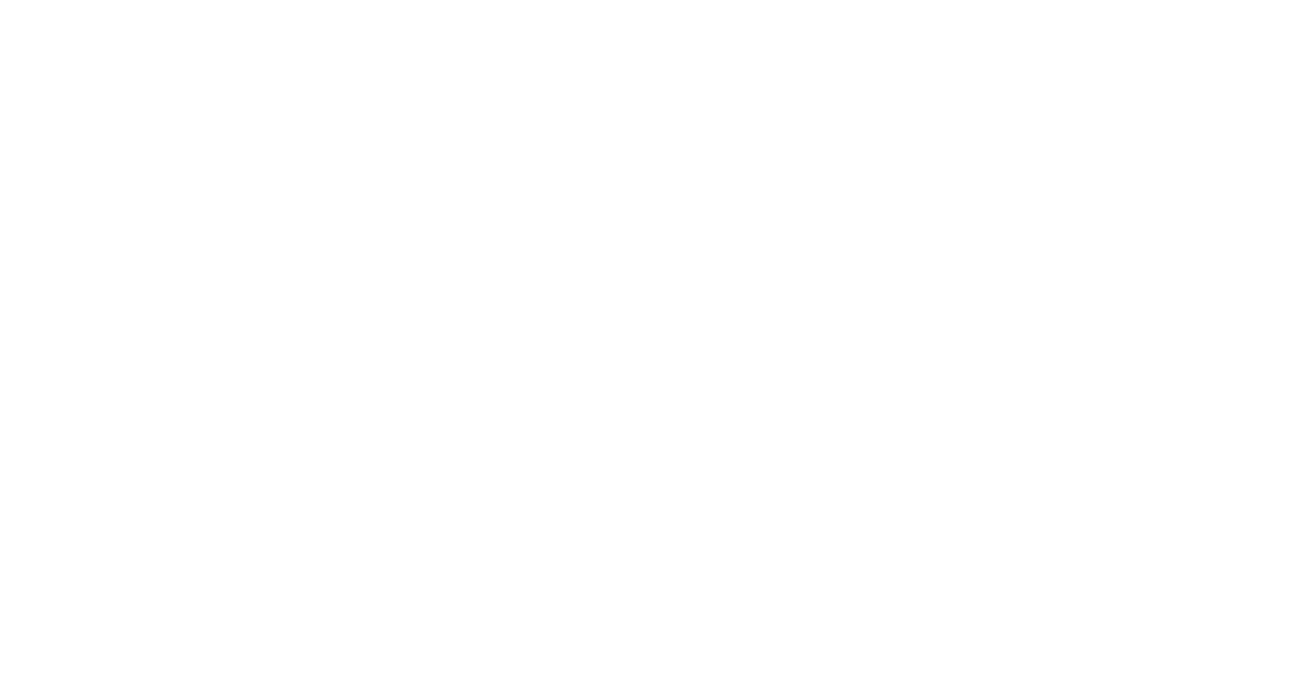
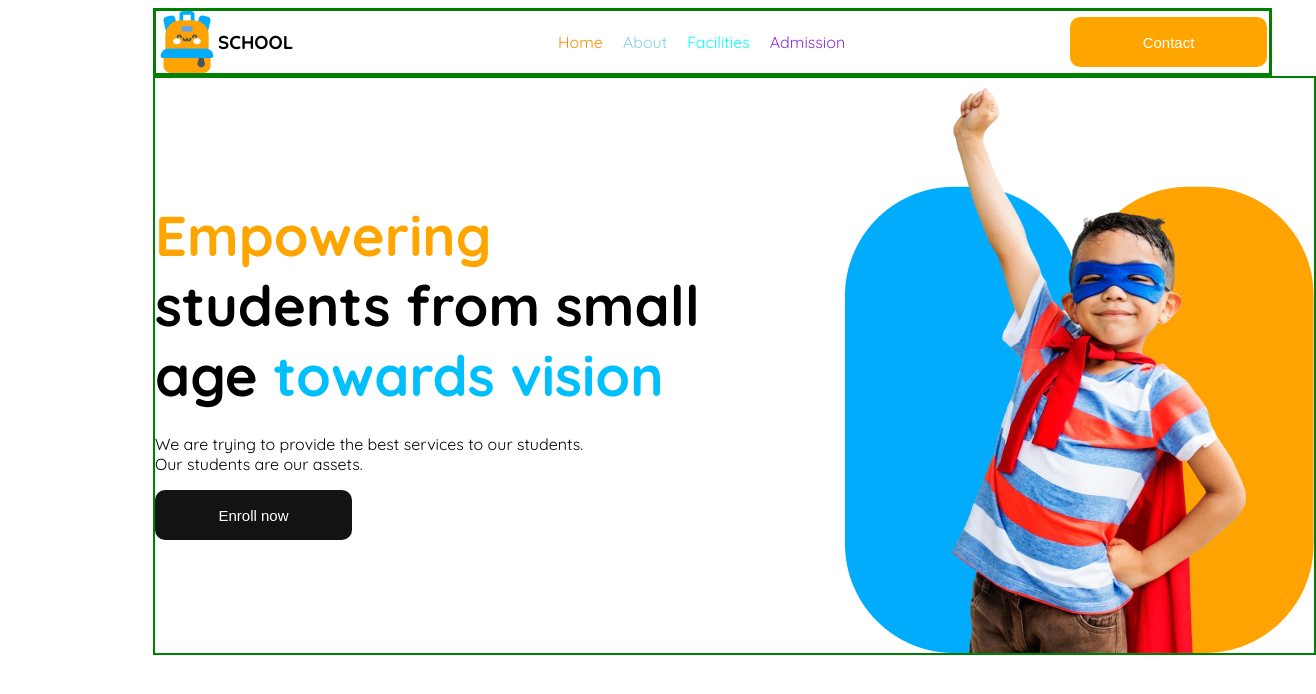
Before and after one commit to TahmidaToma776/assignment-2, a plain HTML site: page index.html in a window 1280 px wide. Shown: the whole page, 1316 px wide, since content can reach past the window. Drawn offline with Linux system fonts and the light colour scheme.

Commit message:
header done

```diff
--- a/index.html
+++ b/index.html
@@ -3,9 +3,44 @@
 <head>
     <meta charset="UTF-8">
     <meta name="viewport" content="width=device-width, initial-scale=1.0">
-    <title>Document</title>
+    <title>SCHOOL</title>
+    <link rel="stylesheet" href="styles/style.css">
 </head>
-<body>
+<body class="quicksand-font">
+    <header>
+        <nav class="navstyle display-flex">
+            <section class="navbar display-flex">
+                <div class="display-flex">
+                    <img src="assets/logo.png" alt="">
+                    <h3>SCHOOL</h3>
+                </div>
+                    <ul class="nav-link display-flex">
+                        <li id="hm">Home</li>
+                        <li id="ab">About</li>
+                        <li id="fc">Facilities</li>
+                        <li id="ad">Admission</li>
+                    </ul>
+                    <button class="btn-primary">Contact </button>
+            </section>
+        </nav>
+        <section class="empower display-flex">
+            <div class="">
+                <h2 class="emp-std"><span class="emp">Empowering</span><br> students from small <br> age <span class="vsn">towards vision</span></h2>
+                <p class="para-std">We are trying to provide the best services to our students. <br> Our students are our assets.</p>
+                <button class="btn-2nd">Enroll now</button>
+            </div>
 
+            <img src="assets/hero-kids.png" alt="">
+
+        </section>
+
+
+    </header>
+    <main>
+
+    </main>
+    <footer>
+
+    </footer>
 </body>
 </html>
--- /dev/null
+++ b/styles/style.css
@@ -0,0 +1,100 @@
+
+@import url('https://fonts.googleapis.com/css2?family=Quicksand:wght@300..700&display=swap');
+
+
+
+
+
+.quicksand-font {
+  font-family: "Quicksand", serif;
+  font-optical-sizing: auto;
+  font-weight: <weight>;
+  font-style: normal;
+}
+/* universal */
+.display-flex{
+    display: flex;
+}
+
+/* navbar design */
+.navstyle{
+
+    justify-content: space-between;
+
+}
+.navbar{
+    /* gap: 186px; */
+    width: 1158.61px;
+    align-items: center;
+    margin-left: 145px;
+    border: 3px solid green;
+    justify-content: space-between;
+}
+
+.nav-link{
+    text-decoration: none;
+    list-style: none;
+    justify-content: space-between;
+
+    gap: 20px;
+
+}
+
+
+.btn-primary{
+    color: white;
+    background-color: orange;
+    border-radius: 10px;
+    width: 197px;
+    padding: 10px 60px;
+    height: 50px;
+    border: none;
+    font-size: 15px;
+    margin-right: 2px;
+
+}
+.btn-2nd{
+    color: white;
+    background-color: rgb(19, 19, 19);
+    border-radius: 10px;
+    width: 197px;
+    padding: 10px 60px;
+    height: 50px;
+    border: none;
+    font-size: 15px;
+    margin-right: 2px;
+
+}
+
+#hm{
+    color: darkorange;
+}
+#ab{
+    color: skyblue;
+}
+#fc{
+    color: aqua;
+}
+#ad{
+    color: blueviolet;
+}
+/* header */
+.empower{
+    width: 1158.61px;
+    height: 575px;
+    border: 2px solid green;
+    margin-left: 145px;
+    justify-content: space-between;
+}
+.emp{
+    color: orange;
+}
+.vsn{
+    color: deepskyblue;
+}
+.emp-std{
+    margin-top: 122px;
+    font-size: 56px;
+    font-weight: bold;
+    margin-bottom: 24px;
+}
```
